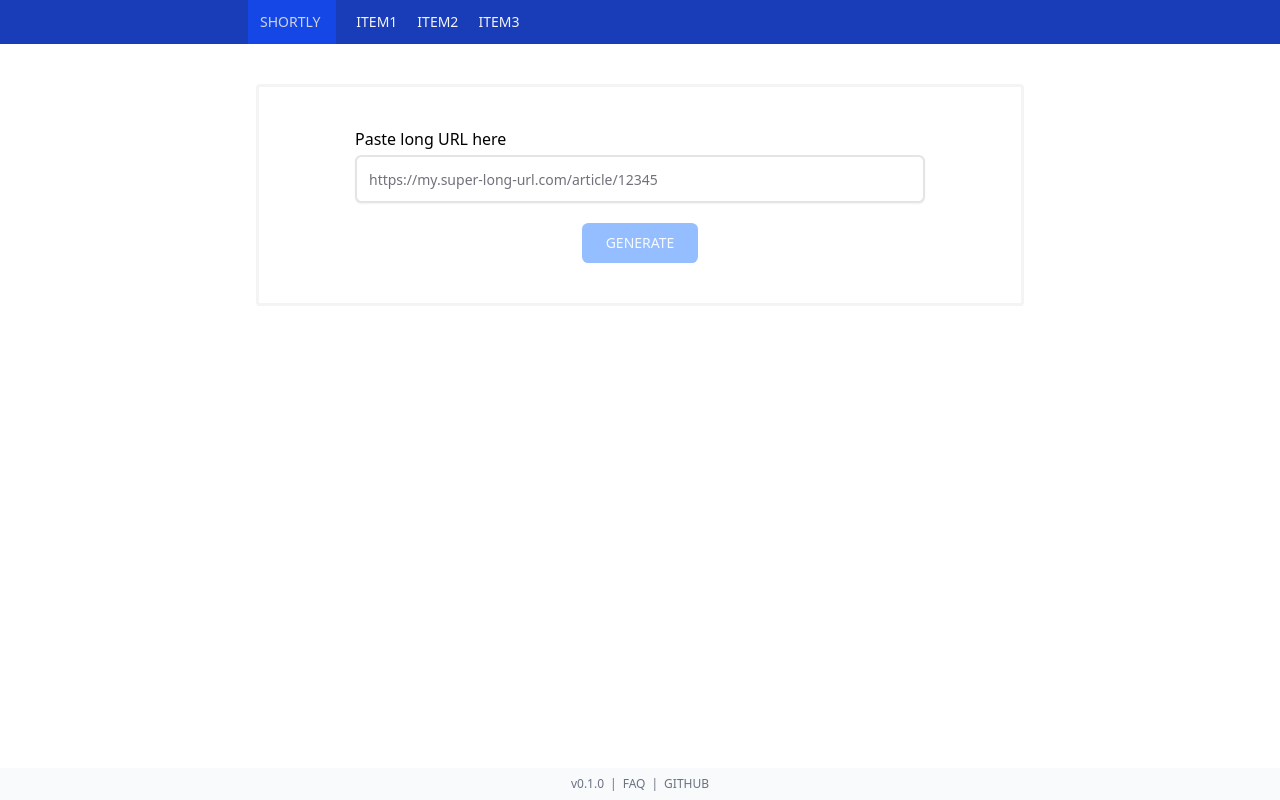
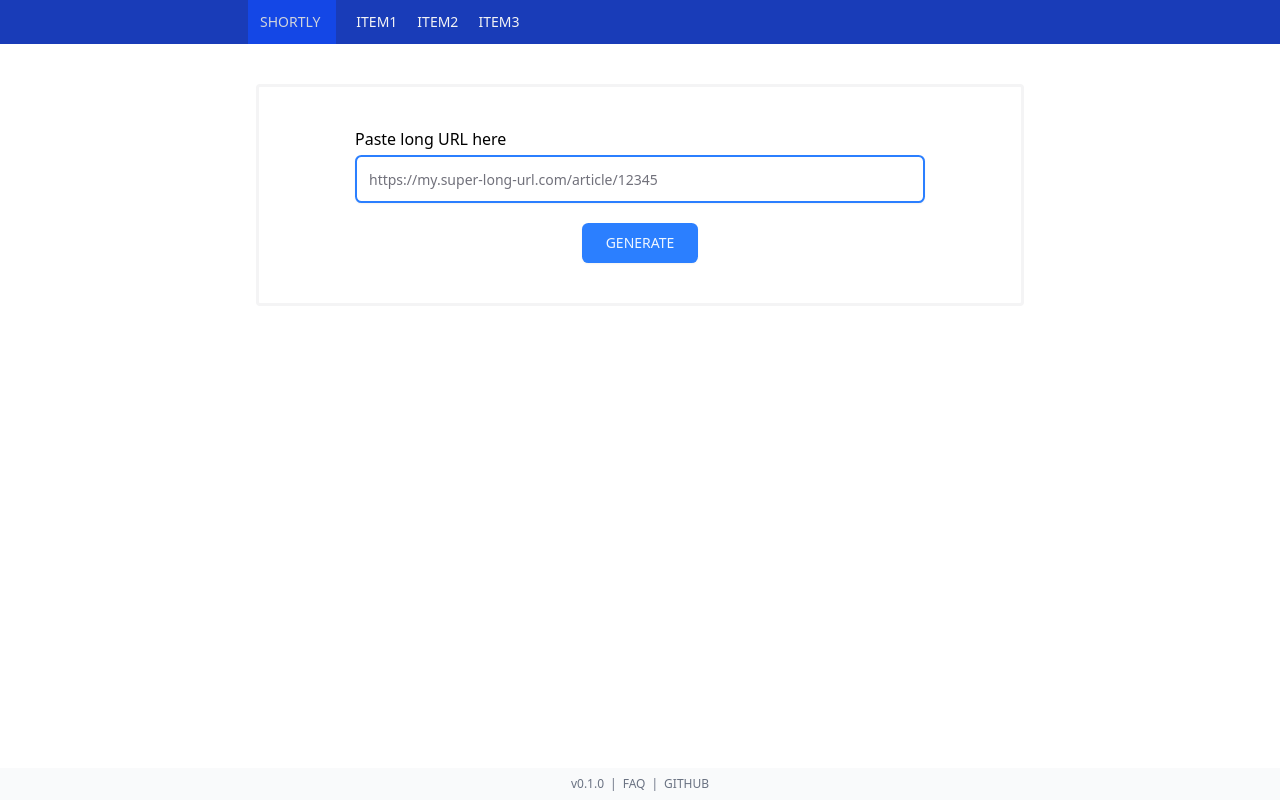
Before and after one commit to lebe-dev/shortly, a SvelteKit app in the folder frontend/: page / in a window 1280 px wide. Built offline with nearby package versions, Linux system fonts and the light colour scheme.

Commit message:
Frontend: generate short url on main page

```diff
--- a/frontend/src/routes/+page.svelte
+++ b/frontend/src/routes/+page.svelte
@@ -1,16 +1,52 @@
 <script lang="ts">
+	import { generateShortUrl } from '$lib/api/url';
+	import CopyButton from '$lib/components/CopyButton.svelte';
 	import { Button } from '$lib/components/ui/button';
 	import { Input } from '$lib/components/ui/input';
+	import { onMount, tick } from 'svelte';
+
+	let urlInputRef: HTMLInputElement | null = $state(null);
+
+	let url: string = $state('');
+	let shortUrl: string = $state('');
+
+	onMount(async () => {
+		await tick();
+		if (urlInputRef) {
+			urlInputRef.focus();
+		}
+	});
+
+	async function generateUrl() {
+		await generateShortUrl(url)
+			.then((data) => {
+				shortUrl = data.url;
+				console.log('short url:', shortUrl);
+			})
+			.catch((e) => {
+				console.error(e);
+			});
+	}
 </script>
 
 <div class="border-secondary w-full max-w-3xl rounded border-3 px-24 py-10 text-center">
+	{#if shortUrl === ''}
 		<div class="mb-1 text-left">Paste long URL here</div>
 		<Input
+			bind:ref={urlInputRef}
 			type="text"
+			bind:value={url}
 			placeholder="https://my.super-long-url.com/article/12345"
 			class="mb-5 inline-block text-2xl font-medium"
 		/>
 		<div class="flex items-center justify-center gap-3">
-		<Button size="lg" disabled>GENERATE</Button>
+			<Button size="lg" onclick={generateUrl}>GENERATE</Button>
 		</div>
+	{:else}
+		<div>
+			<div>Your short url:</div>
+			<div class="mb-5 text-3xl">{shortUrl}</div>
+			<CopyButton data={shortUrl} label="Copy" />
 		</div>
+	{/if}
+</div>
```
Lines whose indentation alone changed are shown as unchanged.
